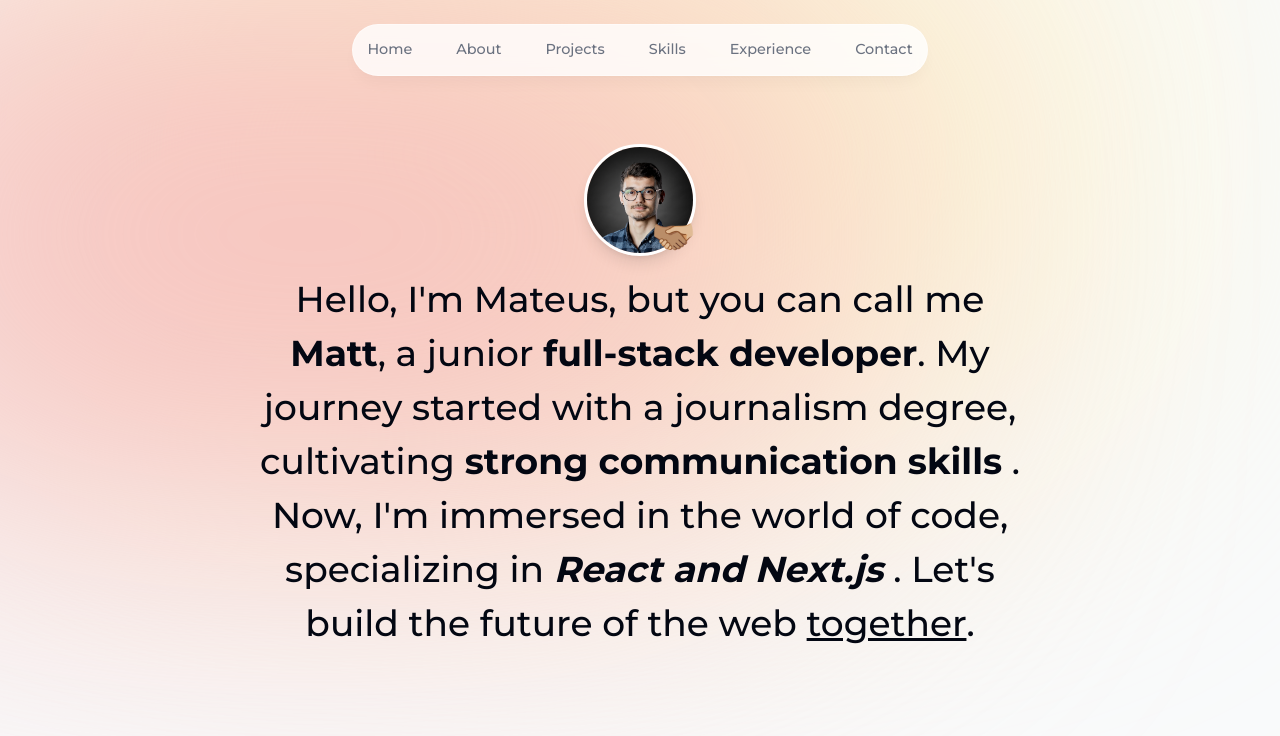
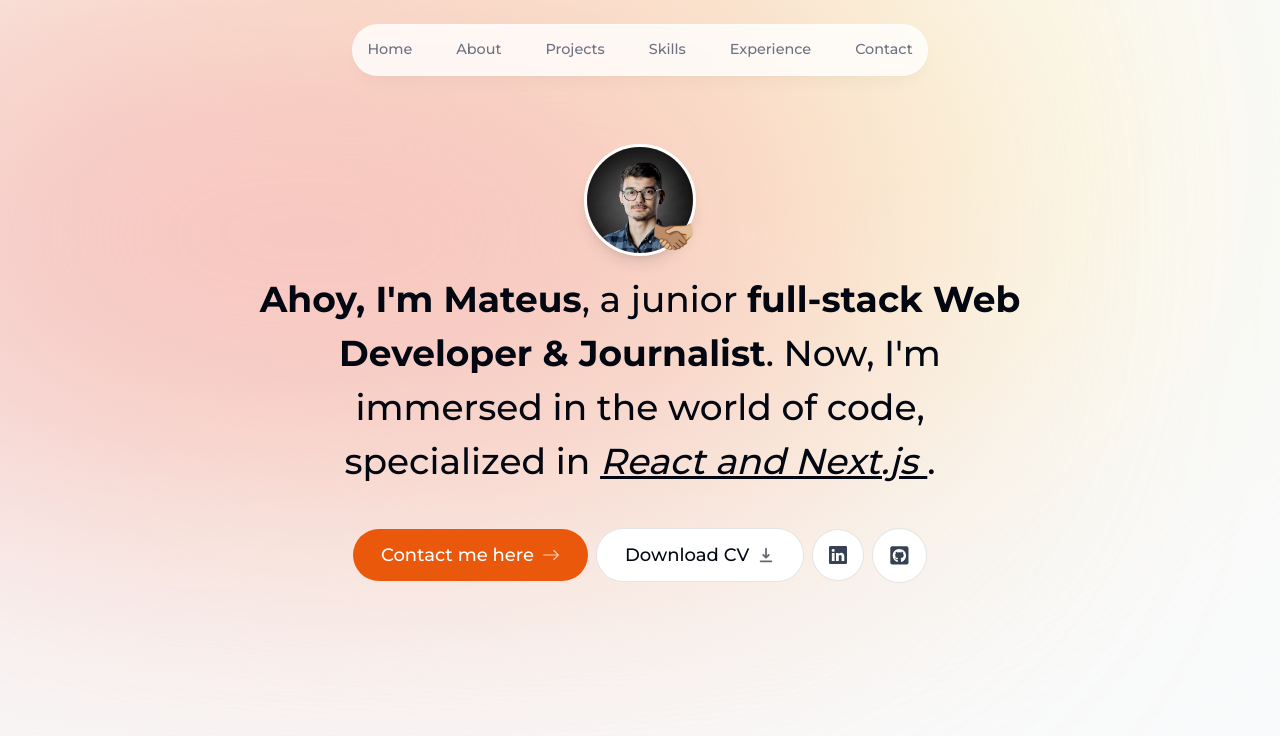
Before and after one commit to akamateus/portfolio, a Next.js app: page / in a window 1280 px wide. Shown: the top 736 px of the page. Built offline with nearby package versions, Linux system fonts and the light colour scheme.

Commit message:
added links for buttons and animations

```diff
--- a/components/intro.tsx
+++ b/components/intro.tsx
@@ -4,6 +4,10 @@
 import profile from "@/public/profile.jpg";
 import { motion } from "framer-motion";
 import { CgDropOpacity } from "react-icons/cg";
+import Link from "next/link";
+import { BsArrowRight, BsLinkedin } from "react-icons/bs";
+import { HiDownload } from "react-icons/hi";
+import { FaGithubSquare } from "react-icons/fa";
 
 export default function Intro() {
   return (
@@ -52,15 +56,52 @@
         initial={{ opacity: 0, y: 100 }}
         animate={{ opacity: 1, y: 0 }}
       >
-        Hello, I'm Mateus, but you can call me{" "}
-        <span className="font-bold">Matt</span>, a junior{" "}
-        <span className="font-bold">full-stack developer</span>. My journey
-        started with a journalism degree, cultivating{" "}
-        <span className="font-bold">strong communication skills</span> . Now,
-        I'm immersed in the world of code, specializing in{" "}
-        <span className=" font-bold italic">React and Next.js </span>. Let's
-        build the future of the web <span className="underline">together</span>.
+        <span className="font-bold">Ahoy, I'm Mateus</span>, a junior{" "}
+        <span className="font-bold">full-stack Web Developer & Journalist</span>
+        . Now, I'm immersed in the world of code, specialized in{" "}
+        <span className="  italic underline">React and Next.js </span>.
       </motion.p>
+      <motion.div
+        className="flex flex-col sm:flex-row items-center justify-center gap-2 px-4 text-lg font-medium"
+        initial={{ opacity: 0, y: 100 }}
+        animate={{ opacity: 1, y: 0 }}
+        transition={{
+          delay: 0.1,
+        }}
+      >
+        <Link
+          href="#contact"
+          className="group bg-orange-600 text-white px-7 py-3 flex items-center gap-2 rounded-full outline-none focus:scale-110 hover:scale-110 hover:bg-orange-500 active:scale-105 transition"
+        >
+          Contact me here
+          <BsArrowRight className="opacity-70 group-hover:translate-x-1 transition" />
+        </Link>
+
+        <a
+          className=" group bg-white px-7 py-3 flex items-center gap-2 rounded-full outline-none focus:scale-110 hover:scale-110 active:scale-105 transition cursor-pointer border border-black/10"
+          href="/CV.pdf"
+          download
+        >
+          Download CV
+          <HiDownload className="opacity-60 group-hover:text-orange-600 group-hover:translate-y-1 transition" />
+        </a>
+
+        <a
+          className="bg-white p-4 text-gray-700 flex items-center gap-2 rounded-full focus:scale-[1.15] hover:scale-[1.15]  hover:text-orange-600 active:scale-105 transition cursor-pointer border border-black/10"
+          href="https://www.linkedin.com/in/akamateus/"
+          target="_blank"
+        >
+          <BsLinkedin />
+        </a>
+
+        <a
+          className="bg-white p-4 text-gray-700 text-[1.30rem] flex items-center gap-2 rounded-full focus:scale-[1.15]  hover:text-orange-600 hover:scale-[1.15] active:scale-105 transition cursor-pointer border border-black/10"
+          href="https://github.com/akamateus"
+          target="_blank"
+        >
+          <FaGithubSquare />
+        </a>
+      </motion.div>
     </section>
   );
 }
```
